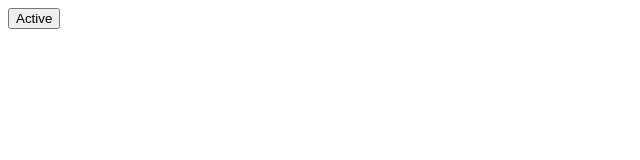
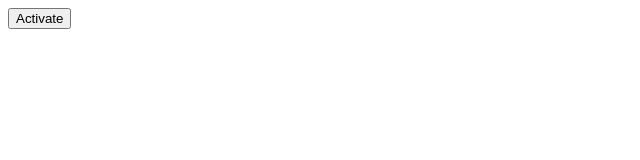
Before and after one commit to partha2001ps/url_short_fe, a React (Vite) app: page /activate-account/1 in a window 1280 px wide. Shown: the top 160 px of the page, without its empty margins (0-640 px from the left). Built offline with nearby package versions, Linux system fonts and the light colour scheme.

Commit message:
Active Done

```diff
--- a/src/components/ActiveAccount.jsx
+++ b/src/components/ActiveAccount.jsx
@@ -1,23 +1,36 @@
-import React from 'react'
+import React from 'react';
+import { authInstance } from '../services/instance';
 
 function ActiveAccount() {
-   const handleactive =async (e) => {
-        e.preventDefault();
-        const currentURL = window.location.href;
-     const match = currentURL.match(/\/activate-account\/(\w{10})/);
+  const handleactive = async (e) => {
+    e.preventDefault();
+    const currentURL = window.location.href;
+    const match = currentURL.match(/\/activate-account\/(\w{10})/);
 
-     if (match) {
-       const activationToken = match[1];
-       const res = await authInstance.get(`/activate-account/${activationToken}`);
-       console.log(res.data);
-     } else {
-       console.error("URL format doesn't match expected pattern");
-     }
+    if (match) {
+      const activationToken = match[1];
+      try {
+        const res = await authInstance.get(`/activate-account/${activationToken}`);
+        console.log('Response:', res);
 
+        if (res.data) {
+          console.log('Activation successful:', res.data);
+        } else {
+          console.error('No data received in the response');
+        }
+      } catch (error) {
+        console.error('Error occurred during activation', error);
+      }
+    } else {
+      console.error("URL format doesn't match the expected pattern");
     }
+  };
+
   return (
-    <div><button onSubmit={handleactive}>Active</button></div>
-  )
+    <div>
+      <button onClick={handleactive}>Activate</button>
+    </div>
+  );
 }
 
-export default ActiveAccount
+export default ActiveAccount;
--- a/src/components/Deshboard.jsx
+++ b/src/components/Deshboard.jsx
@@ -1,6 +1,6 @@
 import React, { useEffect, useState } from 'react';
 import { Link, useNavigate } from 'react-router-dom';
-import { protecdInstance } from '../services/instance';
+import { authInstance, protecdInstance } from '../services/instance';
 
 function Dashboard() {
   const [url, setUrl] = useState('');
@@ -19,6 +19,16 @@ function Dashboard() {
     } catch (e) {
       console.log('Error in dashboard', e);
       navigate('/');
+    }
+  };
+  const handleActiveLink = async () => {
+    try {
+      const data = JSON.parse(sessionStorage.getItem('User'));
+      const email = data.email;
+      const res = await authInstance.post(`/Acctivatelink/${email}`);
+      console.log(email,res.data);
+    } catch (e) {
+      console.log('Error occurred in Active link', e);
     }
   };
 
@@ -73,7 +83,7 @@ function Dashboard() {
           </a>
         </div>
       )}
-
+      <br /> <div><p>If active User Only allowed shorter url convert so that Active your account send a email </p><button onClick={handleActiveLink}>Active Link </button></div><br />
       <button onClick={handleLogout}>Logout</button>
     </div>
   );
--- a/src/components/Singup.jsx
+++ b/src/components/Singup.jsx
@@ -19,7 +19,7 @@ function Singup() {
       password: ''
     })
     console.log(user.message)
-    if (user.message == 'user created successfull') {
+    if (user.message == 'User Created Successfull') {
       navigate('/')
     }
   };
```
